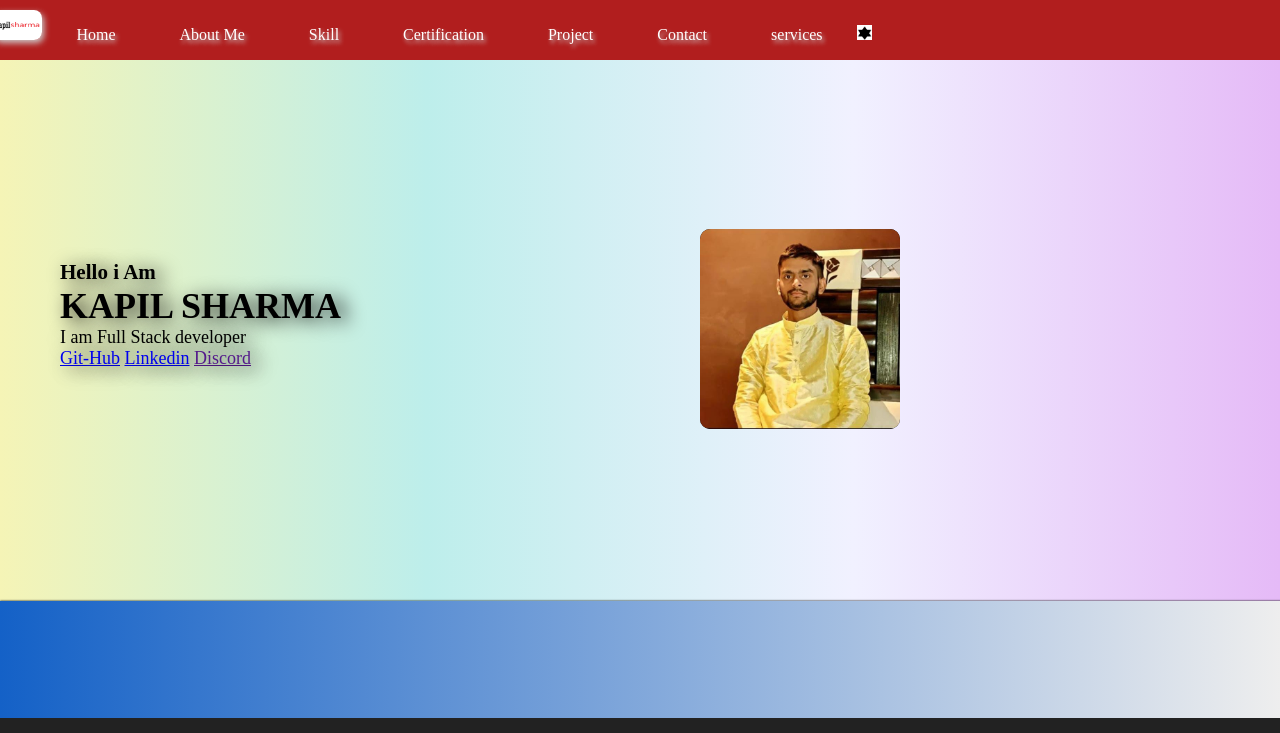
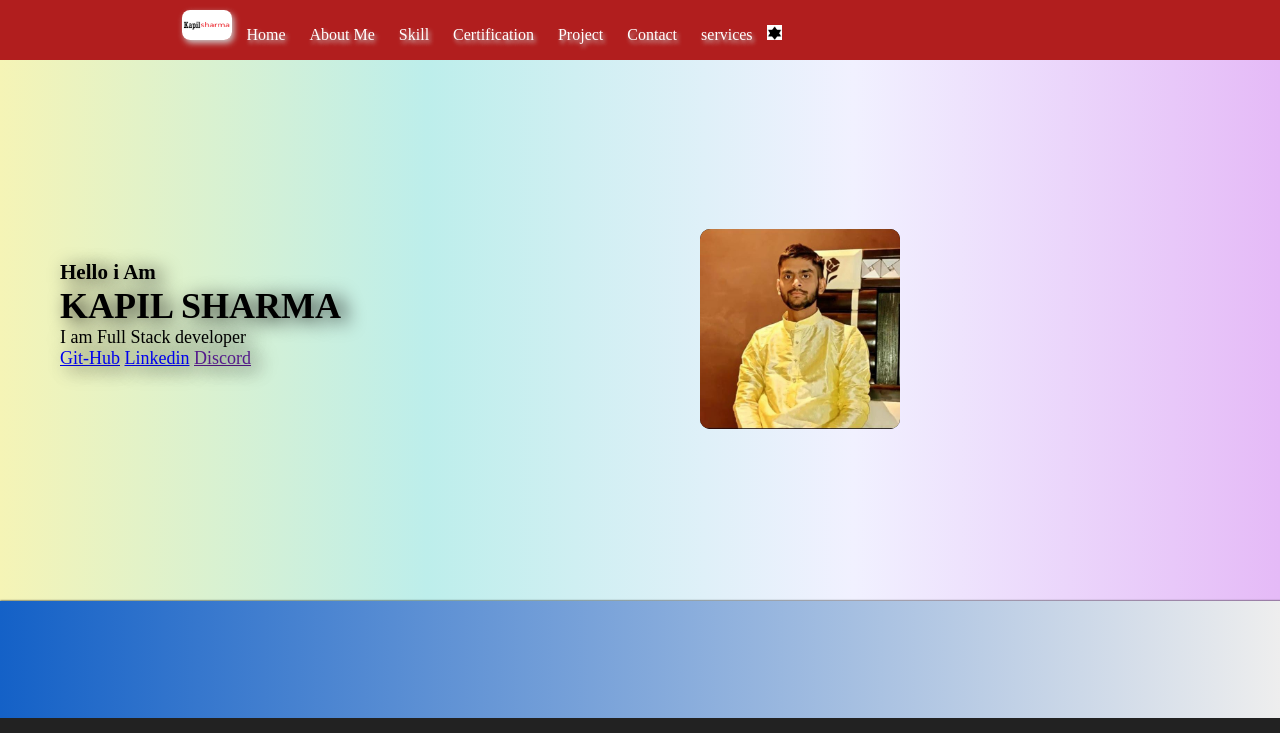
Before and after one commit to Kapilsharma090/My-portfolio, a plain HTML site: page index.html in a window 1280 px wide. Shown: the top 733 px of the page. Drawn offline with Linux system fonts and the light colour scheme.

```diff
--- a/style.css
+++ b/style.css
@@ -29,18 +29,17 @@ background-color: rgb(177, 30, 30);
 .navbar a{
 
 line-height: 50px;
-margin: 30px;
+margin: 10px;
 display: inline;
 text-shadow: 2px 3px 4px rgb(202, 202, 202);
 text-decoration: none;
 color: rgb(255, 255, 255);
 }
-
-   .kapillogo{
+.kapillogo{
 width: 50px;
 height: 30px;
 margin-top: 10px;
-margin-left: -400px;
+margin-left: -300px;
 border-radius: 8px;
 
 box-shadow: 2px 3px 6px rgb(202, 202, 202) ;
```
